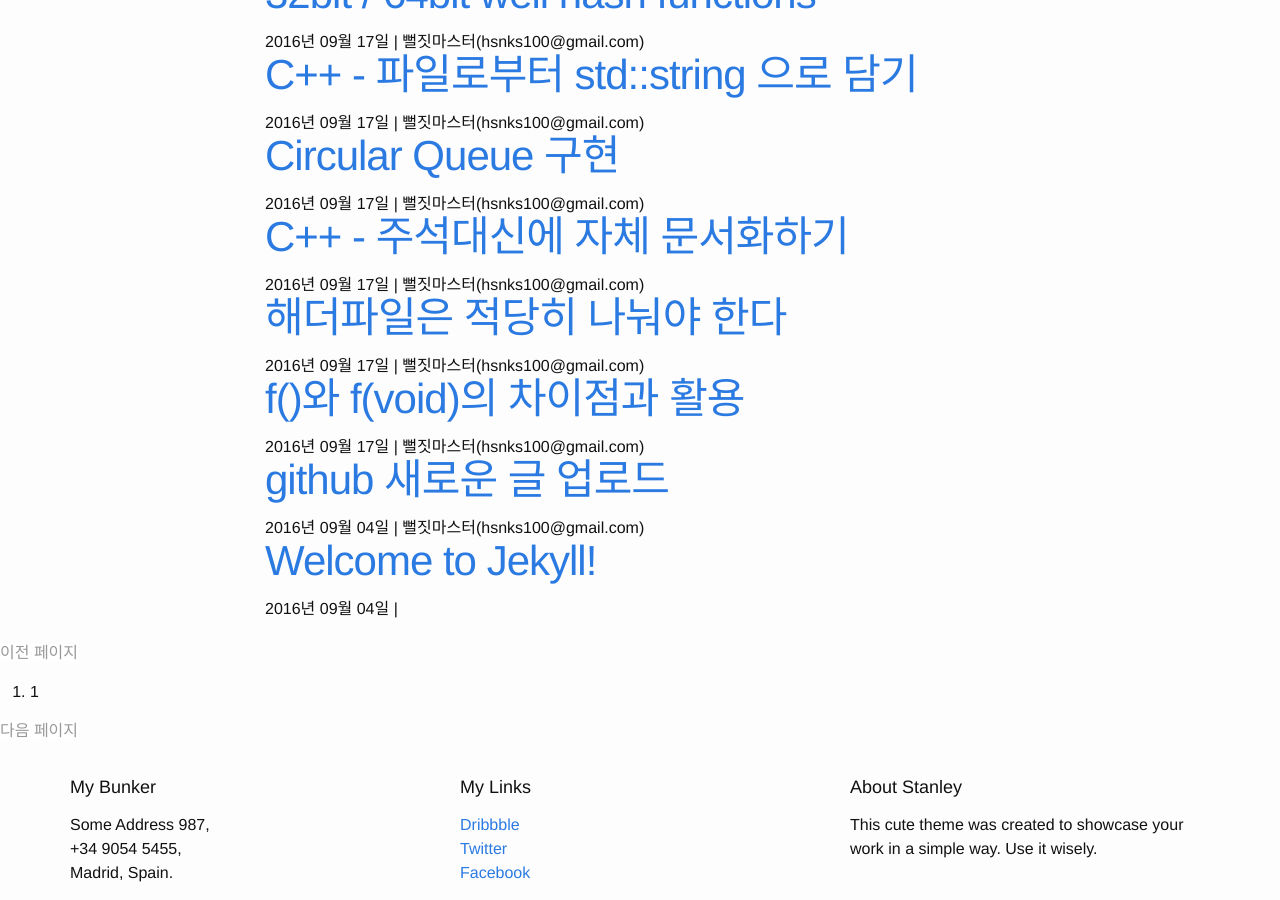
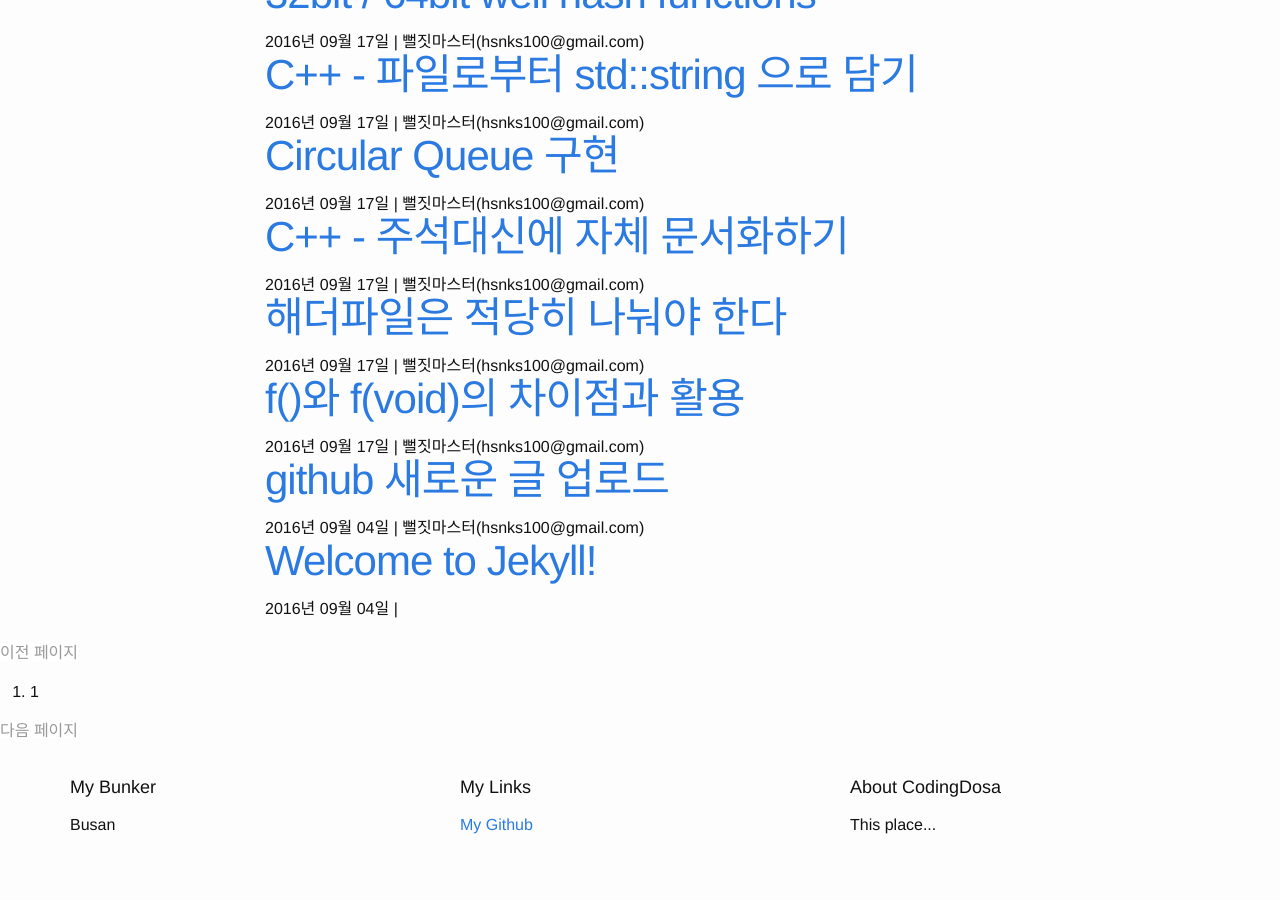
Before and after one commit to hsnks100/hsnks100.github.io.bak, a Jekyll site: the page built from index.html, in a window 1280 px wide and 900 px high, scrolled down 1436 px. Built offline with Jekyll 4.4.1, drawn with Linux system fonts in a browser that asks for light colours; nearby versions of some CDN libraries; Markdown is read by kramdown in place of the engine named in the settings; the list of posts is cut into pages by our own code; after the commit the page ends 2288 px from its top, so only the background shows below that.

Commit message:
update footer

```diff
--- a/_includes/footer.html
+++ b/_includes/footer.html
@@ -5,26 +5,21 @@
             <div class="col-lg-4">
                 <h4>My Bunker</h4>
                 <p>
-                    Some Address 987,<br/>
-                    +34 9054 5455, <br/>Madrid, Spain.
-
+                    Busan
                 </p>
             </div>
             <!-- /col-lg-4 -->
             <div class="col-lg-4">
                 <h4>My Links</h4>
                 <p>
-                    <a href="#">Dribbble</a>
+                    <a href="http://github.com/hsnks100">My Github</a>
                     <br/>
-                    <a href="#">Twitter</a>
-                    <br/>
-                    <a href="#">Facebook</a>
                 </p>
             </div>
             <!-- /col-lg-4 -->
             <div class="col-lg-4">
-                <h4>About Stanley</h4>
-                <p>This cute theme was created to showcase your work in a simple way. Use it wisely.</p>
+                <h4>About CodingDosa</h4>
+                <p>This place...</p>
             </div>
             <!-- /col-lg-4 -->
         </div>
```
